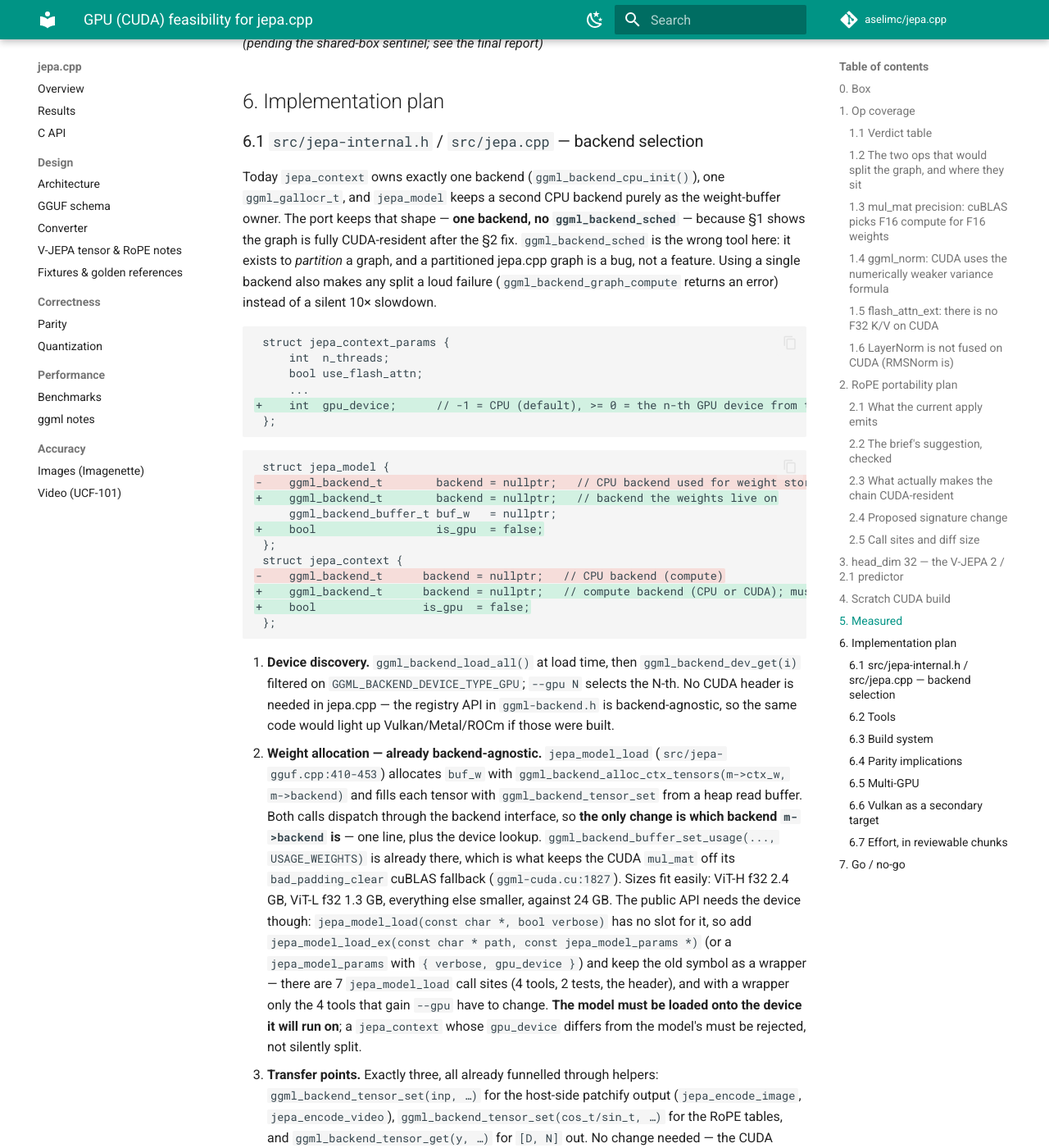
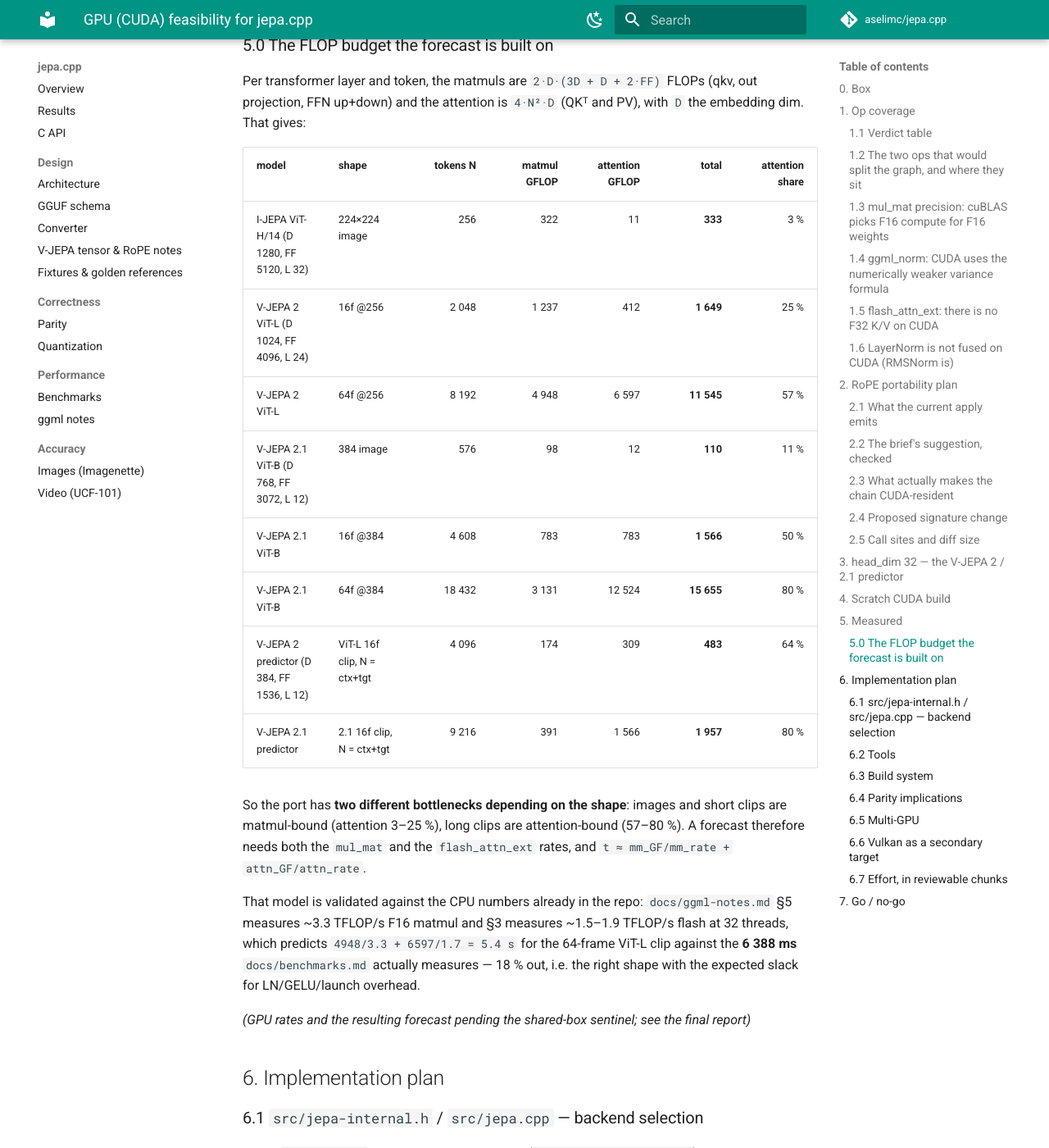
Before and after one commit to aselimc/jepa.cpp, an MkDocs documentation site: the page built from docs/gpu-notes.md, in a window 1280 px wide and 1400 px high, scrolled down 12083 px. Shown: the whole window at 82% size. Built offline with MkDocs 1.6.1 and Material for MkDocs 9.7.7, drawn with Linux system fonts in a browser that asks for light colours; comment, search, counter and statistics services are not loaded.

Commit message:
docs/gpu-notes.md: FLOP budget per model/shape, and the forecast model
Attention share runs 3% (I-JEPA image) to 80% (2.1 ViT-B 64f), so the port has
two different bottlenecks by shape. The t = mm/mm_rate + attn/attn_rate model
is validated against the existing CPU numbers to 18% on the 64f ViT-L clip.

```diff
--- a/docs/gpu-notes.md
+++ b/docs/gpu-notes.md
@@ -360,7 +360,32 @@ faithful build available. Measured build time and any CUDA-13/compute-8.9 diagno
 
 ## 5. Measured
 
-*(pending the shared-box sentinel; see the final report)*
+### 5.0 The FLOP budget the forecast is built on
+
+Per transformer layer and token, the matmuls are `2·D·(3D + D + 2·FF)` FLOPs (qkv, out projection,
+FFN up+down) and the attention is `4·N²·D` (QKᵀ and PV), with `D` the embedding dim. That gives:
+
+| model | shape | tokens N | matmul GFLOP | attention GFLOP | total | attention share |
+|---|---|---:|---:|---:|---:|---:|
+| I-JEPA ViT-H/14 (D 1280, FF 5120, L 32) | 224×224 image | 256 | 322 | 11 | **333** | 3 % |
+| V-JEPA 2 ViT-L (D 1024, FF 4096, L 24) | 16f @256 | 2 048 | 1 237 | 412 | **1 649** | 25 % |
+| V-JEPA 2 ViT-L | 64f @256 | 8 192 | 4 948 | 6 597 | **11 545** | 57 % |
+| V-JEPA 2.1 ViT-B (D 768, FF 3072, L 12) | 384 image | 576 | 98 | 12 | **110** | 11 % |
+| V-JEPA 2.1 ViT-B | 16f @384 | 4 608 | 783 | 783 | **1 566** | 50 % |
+| V-JEPA 2.1 ViT-B | 64f @384 | 18 432 | 3 131 | 12 524 | **15 655** | 80 % |
+| V-JEPA 2 predictor (D 384, FF 1536, L 12) | ViT-L 16f clip, N = ctx+tgt | 4 096 | 174 | 309 | **483** | 64 % |
+| V-JEPA 2.1 predictor | 2.1 16f clip, N = ctx+tgt | 9 216 | 391 | 1 566 | **1 957** | 80 % |
+
+So the port has **two different bottlenecks depending on the shape**: images and short clips are
+matmul-bound (attention 3–25 %), long clips are attention-bound (57–80 %). A forecast therefore
+needs both the `mul_mat` and the `flash_attn_ext` rates, and `t ≈ mm_GF/mm_rate + attn_GF/attn_rate`.
+
+That model is validated against the CPU numbers already in the repo: `docs/ggml-notes.md` §5 measures
+~3.3 TFLOP/s F16 matmul and §3 measures ~1.5–1.9 TFLOP/s flash at 32 threads, which predicts
+`4948/3.3 + 6597/1.7 = 5.4 s` for the 64-frame ViT-L clip against the **6 388 ms** `docs/benchmarks.md`
+actually measures — 18 % out, i.e. the right shape with the expected slack for LN/GELU/launch overhead.
+
+*(GPU rates and the resulting forecast pending the shared-box sentinel; see the final report)*
 
 ## 6. Implementation plan
 
```
